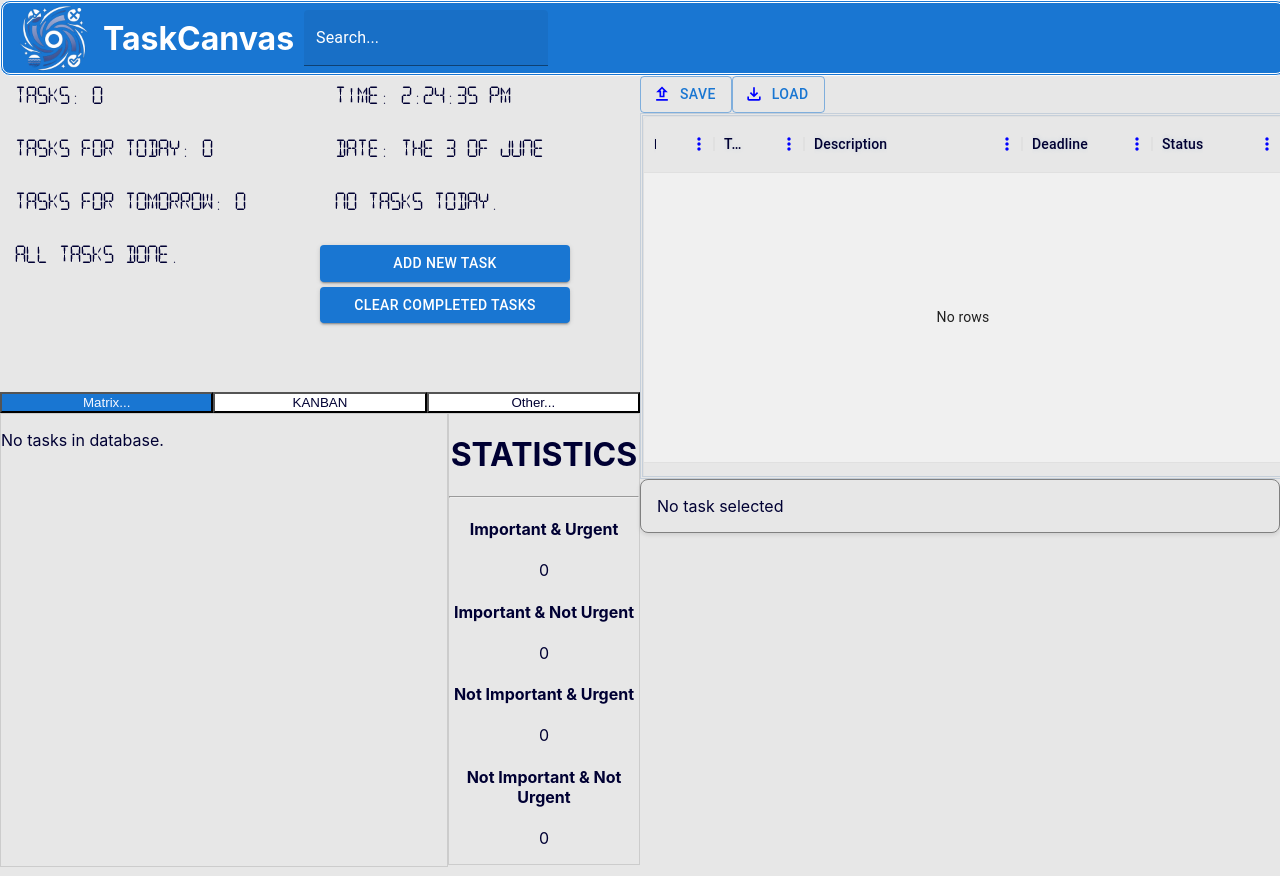
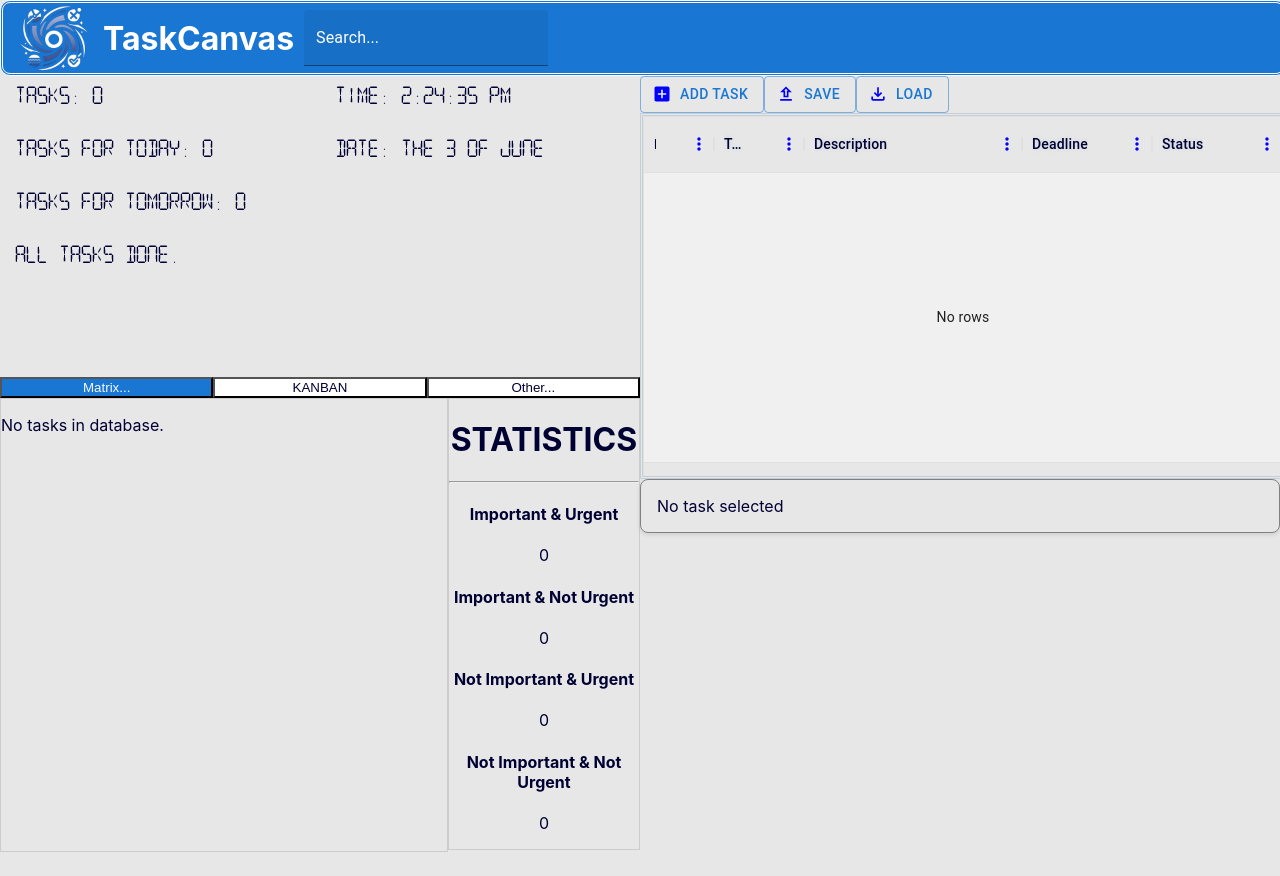
Before and after one commit to Ejtolf/task-canvas, a React (Create React App) app: page / in a window 1280 px wide. Built offline with nearby package versions, Linux system fonts and the light colour scheme.

Commit message:
Context removed, design of TaskCalendar changed
Context replaced with a simple variable by new <<Add Task>> button (it is even more convenient). Also, the app runs faster without context.

```diff
--- a/src/App.tsx
+++ b/src/App.tsx
@@ -1,15 +1,10 @@
 import React from 'react';
 import Main from './Components/Main';
-import { IsTaskPrepairingProvider } from "./Context/contexts";
-// import { TaskProvider } from './Context/contexts';
+
 
 import './App.css';
 
 export default function App() {
 
-  return (
-    <IsTaskPrepairingProvider>
-      <Main />
-    </IsTaskPrepairingProvider >
-  );
+  return <Main />
 }
--- a/src/Components/InformationBlock.tsx
+++ b/src/Components/InformationBlock.tsx
@@ -1,6 +1,4 @@
-import React, { useContext, useEffect, useState } from "react";
-import { Button } from "@mui/material";
-import IsTaskPreparingContext from "../Context/contexts";
+import React, { useEffect, useState } from "react";
 import Task from "./Task";
 
 import "../Styles/InformationBlock.css";
@@ -11,12 +9,8 @@ interface InformationBlockProps {
 }
 
 const InformationBlock: React.FC<InformationBlockProps> = ({ tasks }) => {
-    const { isTaskPreparing, setIsTaskPreparing } = useContext(IsTaskPreparingContext);
-
     const [numberOfTasksForToday, setNumberOfTasksForToday] = useState<number>(0);
     const [numberOfTasksForTomorrow, setNumberOfTasksForTomorrow] = useState<number>(0);
-    const [lastTaskTime, setLastTaskTime] = useState<string | number | Date>(0);
-    const [tasksRemains, setTasksRemains] = useState<string | number>(0);
 
     // DATE
     const [currentTime, setCurrentTime] = useState(new Date());
@@ -34,18 +28,6 @@ const InformationBlock: React.FC<InformationBlockProps> = ({ tasks }) => {
         return () => clearInterval(interval);
     }, []);
 
-    const handleChangeTaskPreparation = () => { //!...
-        setIsTaskPreparing(!isTaskPreparing);
-        console.log(isTaskPreparing);
-    }
-
-    const handleDeleteAllTasks = () => {
-        setNumberOfTasksForToday(0);
-        setNumberOfTasksForTomorrow(0);
-        setLastTaskTime(0);
-        setTasksRemains(0);
-    }
-
     return (
         <div className="informationBlock">
             <div className="left-column">
@@ -61,20 +43,6 @@ const InformationBlock: React.FC<InformationBlockProps> = ({ tasks }) => {
             <div className="right-column">
                 <p className="information-panel-text">Time: {currentTime.toLocaleTimeString()}</p>
                 <p className="information-panel-text">Date: The {currentDay} of {currentMonth}</p>
-                <p className="information-panel-text p-tasks-count">{
-                    (lastTaskTime === 0) ?
-                        "No Tasks Today." :
-                        `Last task added at ${lastTaskTime}`
-                }</p>
-                <div className="manager-buttons">
-                    <Button className="manager-button" variant="contained" onClick={handleChangeTaskPreparation}>{
-                        isTaskPreparing ? "Cancel" : "Add New Task"
-                    }</Button>
-                    <Button className="manager-button" variant="contained" onClick={handleDeleteAllTasks}>Clear completed tasks</Button>
-                </div>
-            </div>
-            <div className="bottom">
-
             </div>
         </div >
     );
--- a/src/Components/Main.tsx
+++ b/src/Components/Main.tsx
@@ -1,4 +1,4 @@
-import React, { useState } from "react";
+import { useState } from "react";
 import Header from "./Header";
 import InformationBlock from "./InformationBlock";
 import TasksCalendar from "./TasksCalendar";
--- a/src/Components/TasksCalendar.tsx
+++ b/src/Components/TasksCalendar.tsx
@@ -1,9 +1,18 @@
-import React, { useContext, useState, useEffect } from 'react';
-import IsTaskPreparingContext from '../Context/contexts';
+import React, { useState, useEffect } from 'react';
 import TaskPreparingComponent from './TasksCalendarChildren/TaskPreparingComponent';
 import TaskGridComponent from './TasksCalendarChildren/TaskGridComponent';
 import TaskDetailed from './TaskDetailed';
 import Task from "./Task";
+import { saveAs } from "file-saver";
+
+// Material UI
+import { Button } from '@mui/material';
+
+import AddBoxIcon from '@mui/icons-material/AddBox';
+import DisabledByDefaultIcon from '@mui/icons-material/DisabledByDefault';
+import UploadOutlinedIcon from '@mui/icons-material/UploadOutlined';
+import FileDownloadOutlinedIcon from '@mui/icons-material/FileDownloadOutlined';
+
 import '../Styles/TasksCalendar.css';
 
 interface TasksCalendarProps {
@@ -11,7 +20,7 @@ interface TasksCalendarProps {
 }
 
 const TasksCalendar: React.FC<TasksCalendarProps> = ({ setTasks }) => {
-    const { isTaskPreparing } = useContext(IsTaskPreparingContext);
+    const [isPreparingComponentOpen, setIsPreparingComponentOpen] = useState<boolean>(false);
 
     const [tasks, setInternalTasks] = useState<Task[]>([]);
     const [chosenTaskId, setChosenTaskId] = useState<number | undefined>(undefined);
@@ -29,6 +38,7 @@ const TasksCalendar: React.FC<TasksCalendarProps> = ({ setTasks }) => {
 
     const handleTaskAdd = (newTask: Task) => {
         setInternalTasks((oldTasks) => [...oldTasks, newTask]);
+        setIsPreparingComponentOpen(false);
     };
 
     const handleChooseTask = (chosenTask: Task) => {
@@ -39,10 +49,41 @@ const TasksCalendar: React.FC<TasksCalendarProps> = ({ setTasks }) => {
         setTasks(tasks);
     }, [tasks, setTasks]);
 
+    const handleChangeComponent = () => {
+        setIsPreparingComponentOpen(!isPreparingComponentOpen);
+    }
+
+    const handleSaveTasks = () => {
+        const tasksJSON = JSON.stringify(tasks);
+
+        if (tasks?.length === 0) {
+            alert("The list of tasks is empty.");
+        } else {
+            let listname = prompt("Please enter your list of tasks name", "TaskCanvas List");
+            const blob = new Blob([tasksJSON], { type: "application/json" });
+            saveAs(blob, `${listname}.json` || "TaskCanvas List.json");
+        }
+    };
+
+    const handleLoadTasks = () => {
+        console.log("Load the tasks.");
+    }
+
+    const startIconForAddTask = isPreparingComponentOpen ? <DisabledByDefaultIcon /> : <AddBoxIcon />;
+
     return (
         <>
-            {isTaskPreparing ? (
-                <TaskPreparingComponent onTaskAdd={handleTaskAdd} />
+            <Button onClick={handleChangeComponent} variant="outlined" startIcon={startIconForAddTask}>
+                {isPreparingComponentOpen ? "Cancel" : "Add Task"}
+            </Button>
+            <Button onClick={handleSaveTasks} variant="outlined" startIcon={<UploadOutlinedIcon />}>
+                Save
+            </Button>
+            <Button onClick={handleLoadTasks} variant="outlined" startIcon={<FileDownloadOutlinedIcon />}>
+                Load
+            </Button>
+            {isPreparingComponentOpen ? (
+                <TaskPreparingComponent isTaskPreparing={isPreparingComponentOpen} onTaskAdd={handleTaskAdd} />
             ) : (
                 <TaskGridComponent tasks={tasks} onTaskChoice={handleChooseTask} />
             )}
--- a/src/Components/TasksCalendarChildren/TaskGridComponent.tsx
+++ b/src/Components/TasksCalendarChildren/TaskGridComponent.tsx
@@ -5,6 +5,8 @@ import { saveAs } from "file-saver";
 
 // Material UI
 import { Button } from '@mui/material';
+
+import AddBoxIcon from '@mui/icons-material/AddBox';
 import UploadOutlinedIcon from '@mui/icons-material/UploadOutlined';
 import FileDownloadOutlinedIcon from '@mui/icons-material/FileDownloadOutlined';
 
@@ -51,31 +53,8 @@ const TaskGridComponent: React.FC<TaskListProps> = ({ tasks, onTaskChoice }) =>
         }
     };
 
-    const handleSaveTasks = () => {
-        const tasksJSON = JSON.stringify(tasks);
-
-        if (tasks?.length === 0) {
-            alert("The list of tasks is empty.");
-        } else {
-            let listname = prompt("Please enter your list of tasks name", "TaskCanvas List");
-            const blob = new Blob([tasksJSON], { type: "application/json" });
-            saveAs(blob, `${listname}.json` || "TaskCanvas List.json");
-        }
-    };
-
-    const handleLoadTasks = () => {
-        console.log("Load the tasks.");
-    }
-
     return (
         <>
-            <Button onClick={handleSaveTasks} variant="outlined" startIcon={<UploadOutlinedIcon />}>
-                Save
-            </Button>
-            <Button onClick={handleLoadTasks} variant="outlined" startIcon={<FileDownloadOutlinedIcon />}>
-                Load
-            </Button>
-
             <div className="tasksCalendar">
                 <div className="tasks-grid">
                     <DataGrid
--- a/src/Components/TasksCalendarChildren/TaskPreparingComponent.tsx
+++ b/src/Components/TasksCalendarChildren/TaskPreparingComponent.tsx
@@ -1,5 +1,4 @@
-import React, { useState, useContext, useEffect } from 'react';
-import IsTaskPreparingContext from '../../Context/contexts';
+import React, { useState } from 'react';
 import TaskGridComponent from './TaskGridComponent';
 import TasksCalendar from '../TasksCalendar';
 
@@ -24,11 +23,12 @@ interface Task {
 
 interface TaskPreparingComponentProps {
     onTaskAdd: (newTask: Task) => void;
+    isTaskPreparing: boolean;
 }
 
 let id = 0;
 const TaskPreparingComponent: React.FC<TaskPreparingComponentProps> = ({ onTaskAdd }) => {
-    const { setIsTaskPreparing } = useContext(IsTaskPreparingContext);
+    const [isTaskPreparing, setIsTaskPreparing] = useState<boolean>(true);
     const [taskTitle, setTaskTitle] = useState("");
     const [description, setDescription] = useState("");
     const [deadlineTime, setDeadlineTime] = useState<string>("");
@@ -48,7 +48,7 @@ const TaskPreparingComponent: React.FC<TaskPreparingComponentProps> = ({ onTaskA
             isCompleted: "Not completed"
         };
 
-        onTaskAdd(newTask)
+        onTaskAdd(newTask);
         setIsTaskPreparing(false);
     }
 
--- a/src/Context/contexts.tsx
+++ /dev/null
@@ -1,25 +0,0 @@
-import React from "react";
-import { createContext, useContext, useState } from "react";
-
-type ContextValue = {
-    isTaskPreparing: boolean;
-    setIsTaskPreparing: (value: boolean) => void;
-};
-const IsTaskPrepairingContext = createContext<ContextValue>({
-    isTaskPreparing: false,
-    setIsTaskPreparing: () => { },
-});
-
-export default IsTaskPrepairingContext;
-
-export const IsTaskPrepairingProvider = ({ children }: { children: React.ReactNode }) => {
-    const [isTaskPreparing, setIsTaskPreparing] = useState(false);
-
-    return (
-        <IsTaskPrepairingContext.Provider
-            value={{ isTaskPreparing, setIsTaskPreparing }}
-        >
-            {children}
-        </IsTaskPrepairingContext.Provider>
-    );
-};
```
